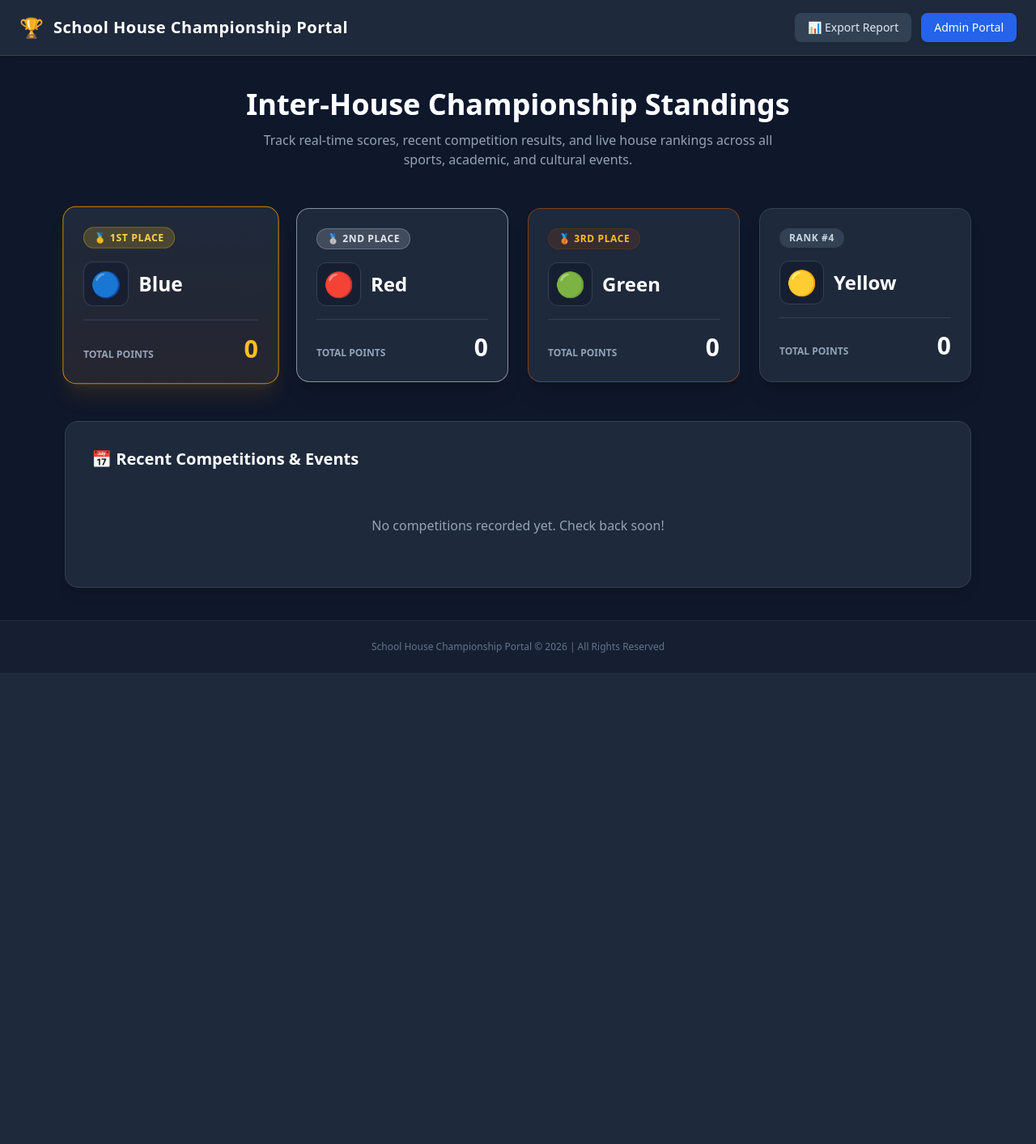
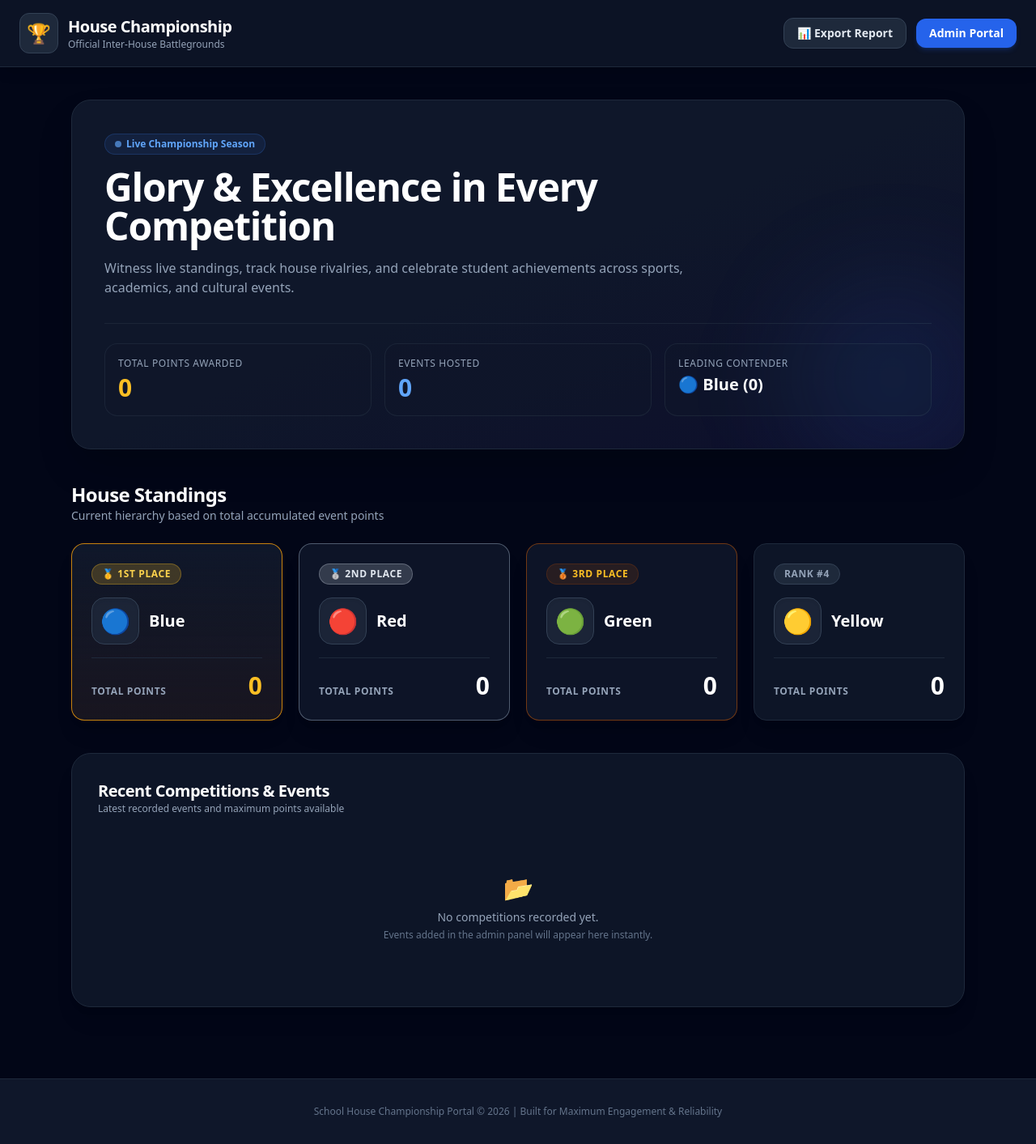
Before and after one commit to garimanegii22/schoolprojectportal, a Flask app: page / in a window 1280 px wide. Shown: the whole page at 81% size. Before the commit the page ends 806 px from the top, so only its background shows below. Run offline with Flask 3, Linux system fonts and the light colour scheme; data comes from the database, SQL or seed files in the repository; data that the repository does not hold is empty; some libraries are stand-ins or nearby versions.

Commit message:
Revamp public dashboard into engaging top-notch UI, fix event add form, and rename CSV export

```diff
--- a/app_package/routes/public.py
+++ b/app_package/routes/public.py
@@ -11,29 +11,40 @@ def index():
     houses = House.query.all()
     houses.sort(key=lambda h: h.total_points or 0, reverse=True)
 
+    # Calculate extra metrics for the engaging dashboard
+    total_points_awarded = sum(h.total_points for h in houses)
+    total_events_count = Competition.query.count()
+    leading_house = houses[0] if houses else None
+
     # Safely fetch recent competitions ordered by ID descending
     try:
-        recent_competitions = Competition.query.order_by(Competition.id.desc()).limit(5).all()
+        recent_competitions = Competition.query.order_by(Competition.id.desc()).limit(6).all()
     except Exception:
-        recent_competitions = Competition.query.limit(5).all()
+        recent_competitions = Competition.query.limit(6).all()
 
-    return render_template('public/index.html', houses=houses, recent_competitions=recent_competitions)
+    return render_template(
+        'public/index.html',
+        houses=houses,
+        recent_competitions=recent_competitions,
+        total_points_awarded=total_points_awarded,
+        total_events_count=total_events_count,
+        leading_house=leading_house
+    )
 
 @public_bp.route('/export-csv')
 def export_csv():
-    # Matches base.html expected endpoint 'public_bp.export_csv'
+    # Generates the official printable HTML report/certificate
     houses = House.query.all()
     houses.sort(key=lambda h: h.total_points or 0, reverse=True)
 
     timestamp = datetime.now().strftime("%Y%m%d_%H%M%S")
-    filename = f"House_Championship_Standings_{timestamp}.html"
+    filename = f"School_House_Championship_Report_{timestamp}.html"
 
-    # HTML Printable Certificate Format
     html_content = f"""<!DOCTYPE html>
 <html>
 <head>
     <meta charset="utf-8">
-    <title>Official House Championship Results</title>
+    <title>Official House Championship Report</title>
     <style>
         body {{ font-family: 'Segoe UI', Tahoma, Geneva, Verdana, sans-serif; background: #0f172a; color: #f8fafc; padding: 40px; text-align: center; }}
         .cert-card {{ border: 2px solid #334155; border-radius: 16px; padding: 40px; max-width: 800px; margin: 0 auto; background: #1e293b; box-shadow: 0 10px 30px rgba(0,0,0,0.5); }}
@@ -47,8 +58,8 @@ def export_csv():
 </head>
 <body>
     <div class="cert-card">
-        <h1>Inter-House Championship Standings</h1>
-        <h3>Official Result Summary</h3>
+        <h1>Inter-House Championship Report</h1>
+        <h3>Official Standings & Score Summary</h3>
         <hr style="border-color: #334155; margin: 20px 0;">
         <table class="standings-table">
             <thead>
@@ -73,7 +84,7 @@ def export_csv():
             </tbody>
         </table>
         <div class="footer">
-            Generated on {datetime.now().strftime('%B %d, %Y at %I:%M %p')} | Official School Competition Portal
+            Generated on {datetime.now().strftime('%B %d, %Y at %I:%M %p')} | Official School Championship Portal
         </div>
     </div>
 </body>
--- a/app_package/templates/public/index.html
+++ b/app_package/templates/public/index.html
@@ -5,52 +5,92 @@
     <meta name="viewport" content="width=device-width, initial-scale=1.0">
     <title>School House Championship Portal</title>
     <script src="https://cdn.tailwindcss.com"></script>
+    <style>
+        .glow-gold { box-shadow: 0 0 30px rgba(251, 191, 36, 0.15); }
+    </style>
 </head>
-<body class="bg-slate-900 text-slate-100 min-h-screen flex flex-col font-sans">
+<body class="bg-slate-950 text-slate-100 min-h-screen flex flex-col font-sans selection:bg-blue-500 selection:text-white">
 
-    <!-- Header Navigation -->
-    <nav class="bg-slate-800 border-b border-slate-700 px-6 py-4 flex justify-between items-center shadow-md">
+    <!-- Top Navigation Bar -->
+    <header class="bg-slate-900/80 backdrop-blur-md border-b border-slate-800 sticky top-0 z-50 px-6 py-4 flex justify-between items-center shadow-lg">
         <div class="flex items-center space-x-3">
-            <span class="text-2xl">🏆</span>
-            <h1 class="text-xl font-bold text-white tracking-wide">School House Championship Portal</h1>
+            <span class="text-2xl bg-slate-800 p-2 rounded-xl border border-slate-700">🏆</span>
+            <div>
+                <h1 class="text-lg sm:text-xl font-extrabold tracking-tight text-white">House Championship</h1>
+                <p class="text-xs text-slate-400 hidden sm:block">Official Inter-House Battlegrounds</p>
+            </div>
         </div>
         <div class="flex items-center gap-3">
             <a href="{{ url_for('public_bp.export_csv') }}"
-               class="px-4 py-2 text-sm bg-slate-700 hover:bg-slate-600 text-slate-200 rounded-lg transition font-medium flex items-center gap-2">
+               class="px-4 py-2 text-xs sm:text-sm bg-slate-800 hover:bg-slate-700 text-slate-200 border border-slate-700 rounded-xl transition font-semibold flex items-center gap-2 shadow-sm">
                 📊 Export Report
             </a>
             <a href="{{ url_for('admin_bp.login') }}"
-               class="px-4 py-2 text-sm bg-blue-600 hover:bg-blue-500 text-white rounded-lg transition font-medium shadow">
+               class="px-4 py-2 text-xs sm:text-sm bg-blue-600 hover:bg-blue-500 text-white rounded-xl transition font-semibold shadow-md shadow-blue-600/20">
                 Admin Portal
             </a>
         </div>
-    </nav>
+    </header>
 
-    <main class="flex-1 max-w-6xl w-full mx-auto px-4 py-10">
+    <main class="flex-1 max-w-6xl w-full mx-auto px-4 sm:px-6 py-10 space-y-10">
 
-        <!-- Hero Section -->
-        <div class="text-center mb-12">
-            <h2 class="text-4xl font-extrabold text-white mb-3 bg-gradient-to-r from-blue-400 to-indigo-400 bg-clip-text text-transparent">
-                Inter-House Championship Standings
+        <!-- Hero Banner & Live Stats Bar -->
+        <div class="bg-gradient-to-br from-slate-900 via-slate-900 to-indigo-950/40 border border-slate-800 rounded-3xl p-6 sm:p-10 shadow-2xl relative overflow-hidden">
+            <div class="absolute -right-10 -bottom-10 w-64 h-64 bg-blue-500/10 rounded-full blur-3xl pointer-events-none"></div>
+
+            <div class="max-w-3xl">
+                <span class="inline-flex items-center gap-1.5 px-3 py-1 rounded-full text-xs font-semibold bg-blue-500/10 text-blue-400 border border-blue-500/20 mb-4">
+                    <span class="w-2 h-2 rounded-full bg-blue-400 animate-pulse"></span> Live Championship Season
+                </span>
+                <h2 class="text-3xl sm:text-5xl font-black text-white tracking-tight mb-4">
+                    Glory & Excellence in Every Competition
                 </h2>
-            <p class="text-slate-400 text-base max-w-2xl mx-auto">
-                Track real-time scores, recent competition results, and live house rankings across all sports, academic, and cultural events.
+                <p class="text-slate-400 text-sm sm:text-base leading-relaxed mb-8">
+                    Witness live standings, track house rivalries, and celebrate student achievements across sports, academics, and cultural events.
                 </p>
             </div>
 
-        <!-- House Standings Grid (Rich, Structured Cards with Subtle Hierarchy) -->
-        <div class="grid grid-cols-1 sm:grid-cols-2 lg:grid-cols-4 gap-6 mb-12">
+            <!-- Key Metrics Grid -->
+            <div class="grid grid-cols-2 sm:grid-cols-3 gap-4 pt-6 border-t border-slate-800/80">
+                <div class="bg-slate-900/60 border border-slate-800/80 rounded-2xl p-4">
+                    <span class="text-xs font-medium text-slate-400 uppercase tracking-wider block mb-1">Total Points Awarded</span>
+                    <span class="text-2xl sm:text-3xl font-black text-amber-400">{{ total_points_awarded }}</span>
+                </div>
+                <div class="bg-slate-900/60 border border-slate-800/80 rounded-2xl p-4">
+                    <span class="text-xs font-medium text-slate-400 uppercase tracking-wider block mb-1">Events Hosted</span>
+                    <span class="text-2xl sm:text-3xl font-black text-blue-400">{{ total_events_count }}</span>
+                </div>
+                <div class="bg-slate-900/60 border border-slate-800/80 rounded-2xl p-4 col-span-2 sm:col-span-1">
+                    <span class="text-xs font-medium text-slate-400 uppercase tracking-wider block mb-1">Leading Contender</span>
+                    <span class="text-lg sm:text-xl font-bold text-white truncate block">
+                        {% if leading_house %}{{ leading_house.emoji }} {{ leading_house.name }} ({{ leading_house.total_points }}){% else %}None{% endif %}
+                    </span>
+                </div>
+            </div>
+        </div>
+
+        <!-- House Standings Section -->
+        <div>
+            <div class="flex justify-between items-end mb-6">
+                <div>
+                    <h3 class="text-2xl font-bold text-white tracking-tight">House Standings</h3>
+                    <p class="text-xs sm:text-sm text-slate-400">Current hierarchy based on total accumulated event points</p>
+                </div>
+            </div>
+
+            <!-- Standings Grid -->
+            <div class="grid grid-cols-1 sm:grid-cols-2 lg:grid-cols-4 gap-5">
                 {% for house in houses %}
                     {% set rank = loop.index %}
-                <div class="bg-slate-800 border rounded-2xl p-6 shadow-xl transition-all duration-300 hover:border-slate-500
+                    <div class="bg-slate-900/90 border rounded-2xl p-6 transition-all duration-300 hover:-translate-y-1 shadow-xl
                         {% if rank == 1 %}
-                        border-amber-500/80 shadow-amber-500/10 scale-[1.02] bg-gradient-to-b from-slate-800 to-amber-950/20
+                            border-amber-500/80 glow-gold bg-gradient-to-b from-slate-900 to-amber-950/20
                         {% elif rank == 2 %}
-                        border-slate-300/60
+                            border-slate-400/50 bg-slate-900/9ony
                         {% elif rank == 3 %}
                             border-amber-700/60
                         {% else %}
-                        border-slate-700
+                            border-slate-800
                         {% endif %}
                     ">
                         <div class="flex justify-between items-center mb-4">
@@ -58,18 +98,18 @@
                                 {% if rank == 1 %}bg-amber-400/20 text-amber-300 border border-amber-400/30
                                 {% elif rank == 2 %}bg-slate-300/20 text-slate-200 border border-slate-300/30
                                 {% elif rank == 3 %}bg-amber-800/20 text-amber-400 border border-amber-800/30
-                            {% else %}bg-slate-700 text-slate-300{% endif %}">
+                                {% else %}bg-slate-800 text-slate-400 border border-slate-700{% endif %}">
                                 {% if rank == 1 %}🥇 1st Place{% elif rank == 2 %}🥈 2nd Place{% elif rank == 3 %}🥉 3rd Place{% else %}Rank #{{ rank }}{% endif %}
                             </span>
                         </div>
 
                         <div class="flex items-center space-x-3 mb-4">
-                        <span class="text-3xl p-2 bg-slate-900/50 rounded-xl border border-slate-700">{{ house.emoji }}</span>
-                        <h3 class="text-2xl font-bold text-white">{{ house.name }}</h3>
+                            <span class="text-3xl p-2.5 bg-slate-800/80 rounded-2xl border border-slate-700 shadow-inner">{{ house.emoji }}</span>
+                            <h4 class="text-xl font-extrabold text-white">{{ house.name }}</h4>
                         </div>
 
-                    <div class="pt-4 border-t border-slate-700 flex items-baseline justify-between">
-                        <span class="text-xs text-slate-400 uppercase font-semibold">Total Points</span>
+                        <div class="pt-4 border-t border-slate-800 flex items-baseline justify-between">
+                            <span class="text-xs text-slate-400 uppercase font-bold tracking-wider">Total Points</span>
                             <span class="text-3xl font-black {% if rank == 1 %}text-amber-400{% else %}text-white{% endif %}">
                                 {{ house.total_points }}
                             </span>
@@ -77,40 +117,50 @@
                     </div>
                 {% endfor %}
             </div>
-
-        <!-- Recent Competitions Section -->
-        <div class="bg-slate-800 border border-slate-700 rounded-2xl p-6 sm:p-8 shadow-lg">
-            <div class="flex justify-between items-center mb-6">
-                <h3 class="text-xl font-bold text-white flex items-center gap-2">
-                    📅 Recent Competitions & Events
-                </h3>
         </div>
 
-            <div class="divide-y divide-slate-700/80">
+        <!-- Recent Competitions & Events Section -->
+        <div class="bg-slate-900/90 border border-slate-800 rounded-3xl p-6 sm:p-8 shadow-xl">
+            <div class="flex justify-between items-center mb-6">
+                <div>
+                    <h3 class="text-xl font-bold text-white tracking-tight">Recent Competitions & Events</h3>
+                    <p class="text-xs text-slate-400">Latest recorded events and maximum points available</p>
+                </div>
+            </div>
+
+            <div class="divide-y divide-slate-800/80">
                 {% for comp in recent_competitions %}
-                    <div class="py-4 flex flex-col sm:flex-row justify-between items-start sm:items-center gap-2">
+                    <div class="py-4 flex flex-col sm:flex-row justify-between items-start sm:items-center gap-3">
+                        <div class="flex items-center gap-3">
+                            <div class="w-10 h-10 rounded-xl bg-slate-800 border border-slate-700 flex items-center justify-center text-blue-400 font-bold text-sm">
+                                🏅
+                            </div>
                             <div>
-                            <h4 class="font-semibold text-slate-100 text-base">{{ comp.name }}</h4>
-                            <span class="text-xs text-slate-400 bg-slate-900 px-2.5 py-0.5 rounded border border-slate-700 inline-block mt-1">
+                                <h4 class="font-bold text-slate-100 text-base">{{ comp.name }}</h4>
+                                <span class="text-xs text-slate-400 bg-slate-800/80 px-2.5 py-0.5 rounded-md border border-slate-700 inline-block mt-1 font-medium">
                                     Category: {{ comp.category }}
                                 </span>
                             </div>
-                        <span class="text-sm bg-slate-700/80 px-3 py-1 rounded-lg text-slate-300 font-medium">
+                        </div>
+                        <span class="text-sm bg-slate-800 border border-slate-700 px-3.5 py-1.5 rounded-xl text-slate-200 font-bold">
                             Max Points: {{ comp.max_points }} pts
                         </span>
                     </div>
                 {% else %}
-                    <div class="text-center py-8 text-slate-400">
-                        <p>No competitions recorded yet. Check back soon!</p>
+                    <div class="text-center py-12 text-slate-400">
+                        <div class="text-3xl mb-2">📂</div>
+                        <p class="text-sm font-medium">No competitions recorded yet.</p>
+                        <p class="text-xs text-slate-500 mt-1">Events added in the admin panel will appear here instantly.</p>
                     </div>
                 {% endfor %}
             </div>
         </div>
+
     </main>
 
     <!-- Footer -->
-    <footer class="bg-slate-800/50 border-t border-slate-800 py-6 text-center text-xs text-slate-500">
-        School House Championship Portal &copy; 2026 | All Rights Reserved
+    <footer class="bg-slate-900 border-t border-slate-800 py-8 text-center text-xs text-slate-500 mt-12">
+        <p>School House Championship Portal &copy; 2026 | Built for Maximum Engagement & Reliability</p>
     </footer>
 
 </body>
```
Also changed, not shown: app_package/templates/admin/events.html (+27 -26 lines). Lines whose indentation alone changed are shown as unchanged.
